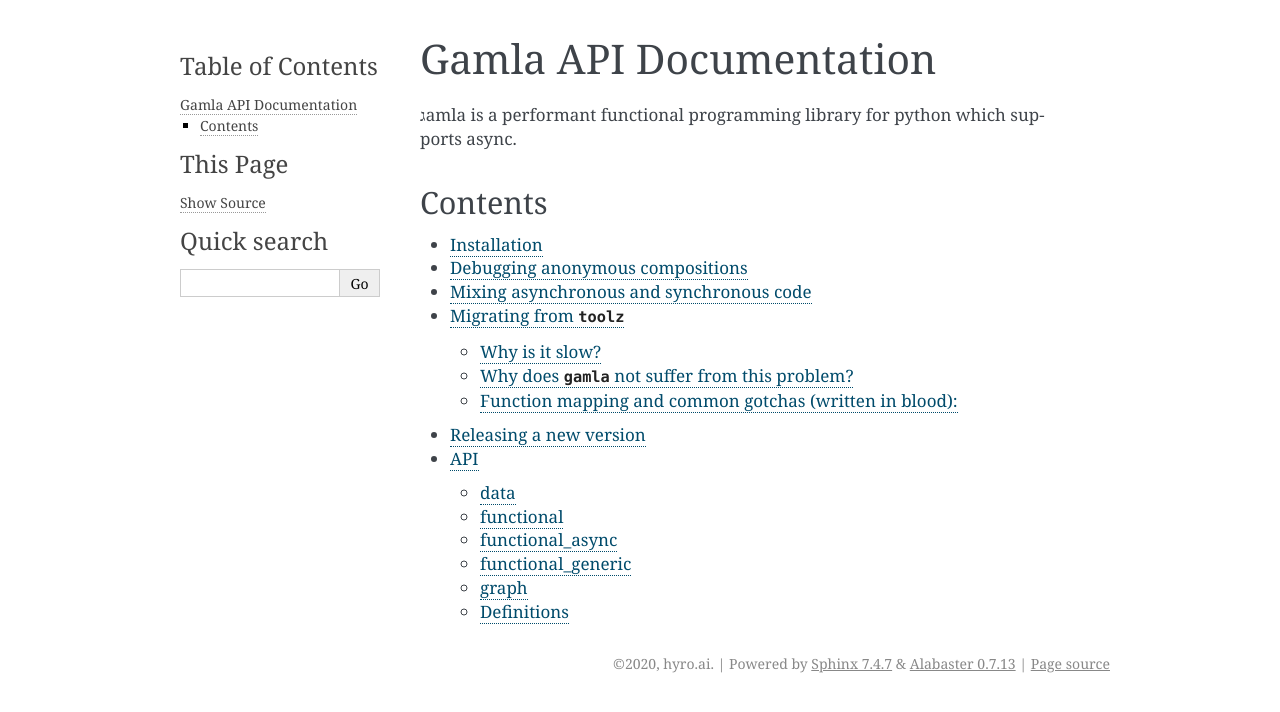
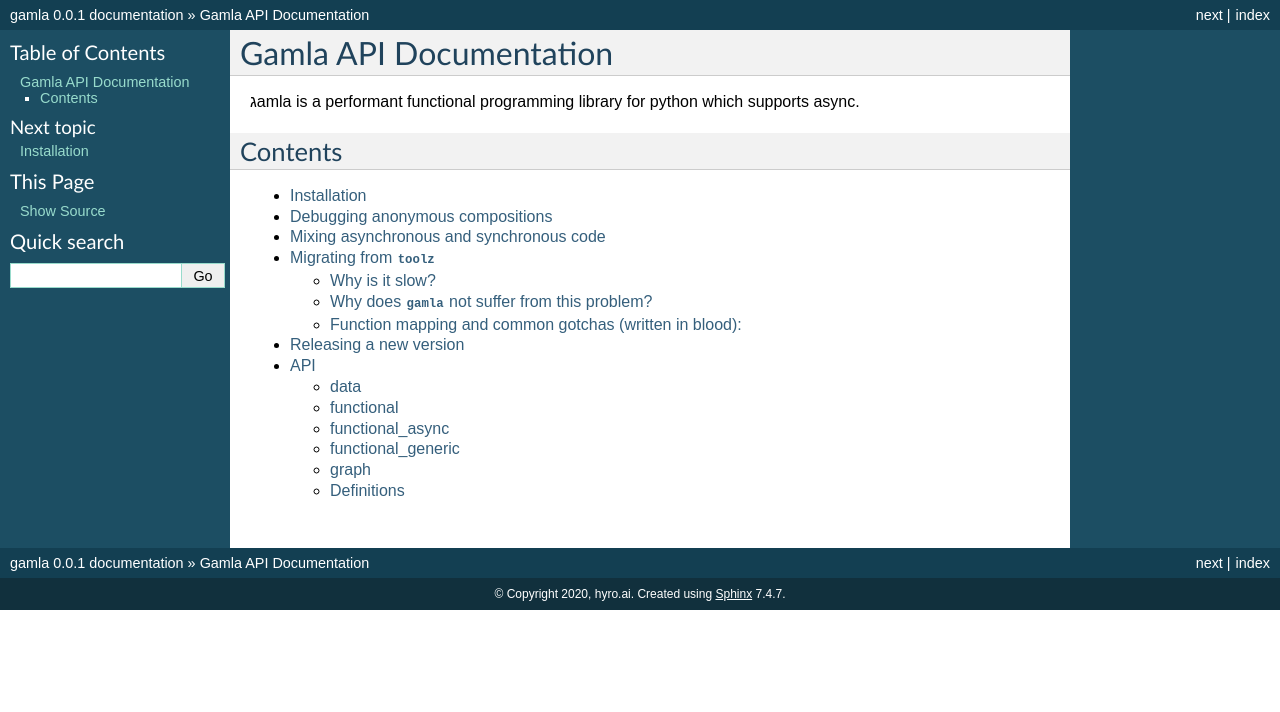
Before and after one commit to hyroai/gamla, a Sphinx documentation site: the page built from docs/index.rst, in a window 1280 px wide. Shown: the top 712 px of the page. Built offline with Sphinx 7.4.7, drawn with Linux system fonts in a browser that asks for light colours.

Commit message:
change configuraitions to toolz

```diff
--- a/docs/conf.py
+++ b/docs/conf.py
@@ -30,7 +30,7 @@
 # Add any Sphinx extension module names here, as strings. They can be
 # extensions coming with Sphinx (named 'sphinx.ext.*') or your custom
 # ones.
-extensions = ['sphinx.ext.autodoc','sphinx.ext.autosummary']
+extensions = ['sphinx.ext.autodoc','sphinx.ext.autosummary', 'sphinx.ext.coverage', 'sphinx.ext.viewcode']
 
 # Add any paths that contain templates here, relative to this directory.
 templates_path = ['_templates']
@@ -46,7 +46,7 @@
 # The theme to use for HTML and HTML Help pages.  See the documentation for
 # a list of builtin themes.
 #
-html_theme = 'alabaster'
+html_theme = 'default'
 
 # Add any paths that contain custom static files (such as style sheets) here,
 # relative to this directory. They are copied after the builtin static files,
```
